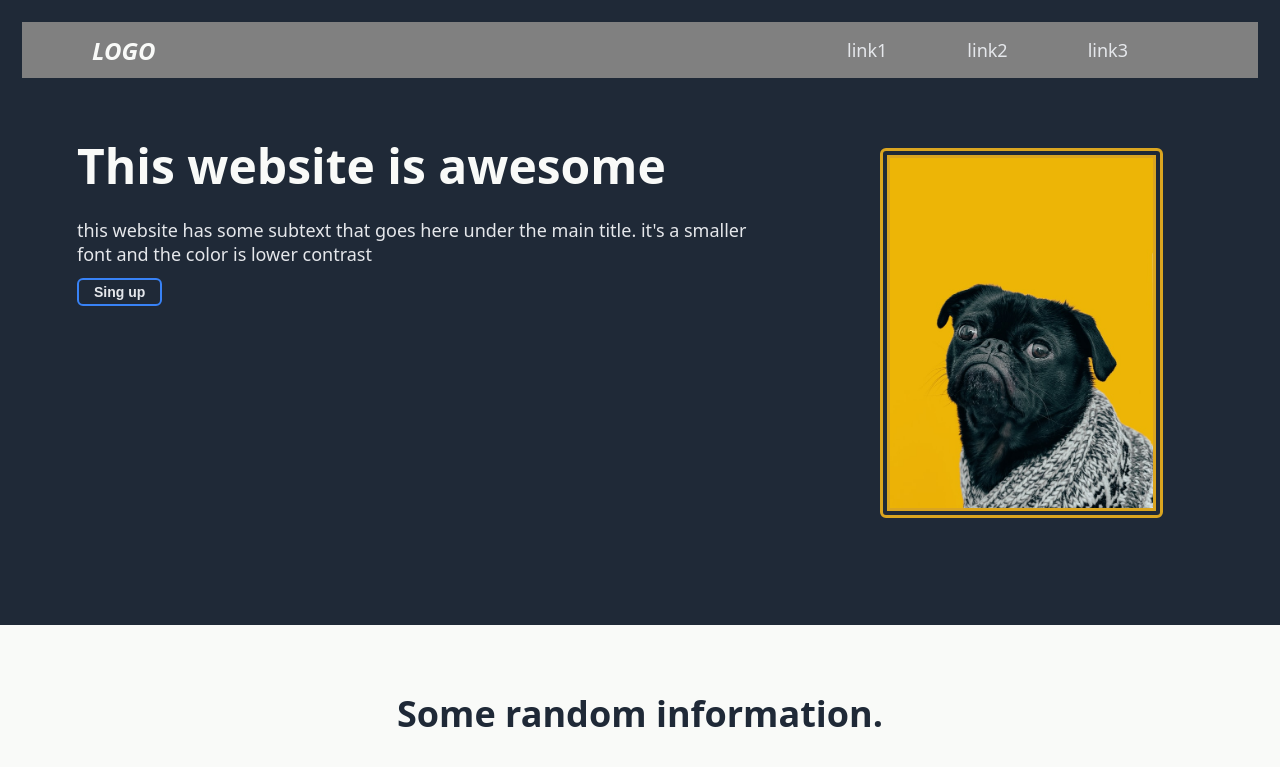
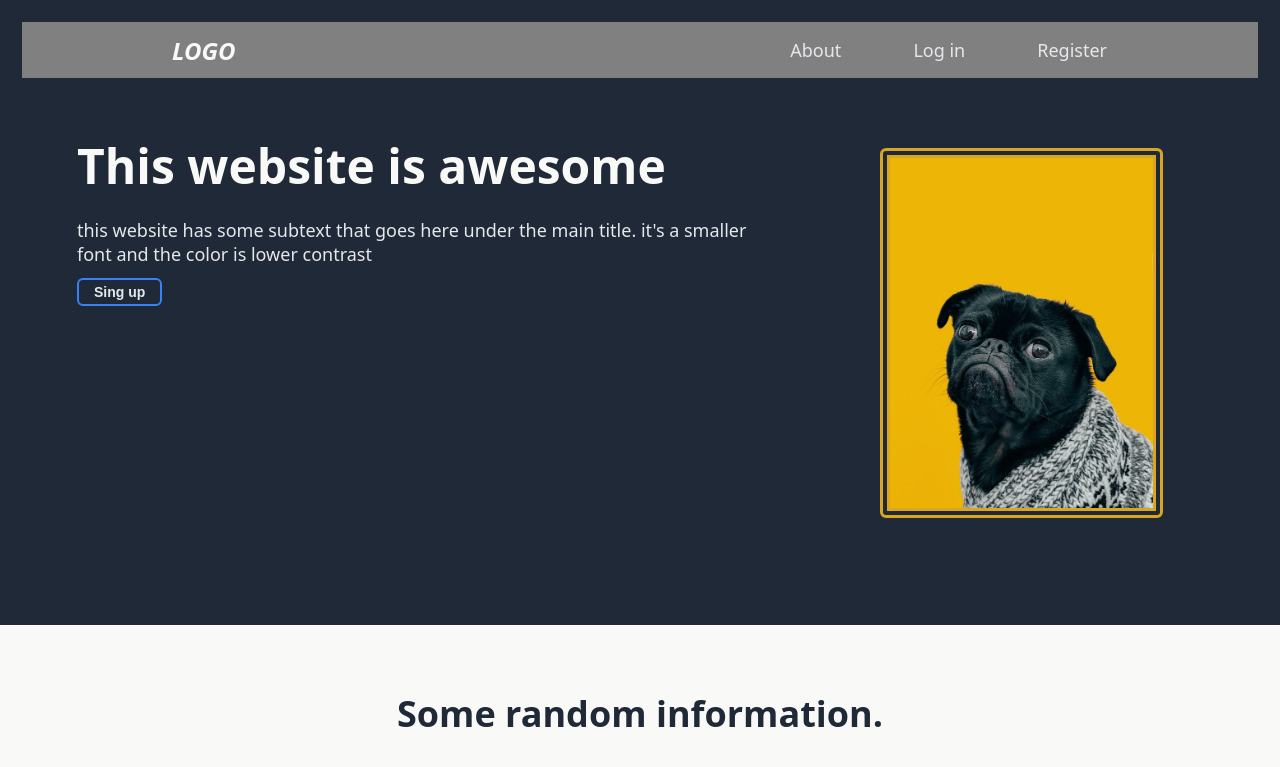
Before and after one commit to Nico-morales03/project-1, a plain HTML site: page index.html in a window 1280 px wide. Shown: the top 767 px of the page. Drawn offline with Linux system fonts and the light colour scheme.

Commit message:
index.html

```diff
--- a/index.html
+++ b/index.html
@@ -9,11 +9,13 @@
     <body>
         <div class="header">
             <div class="headerUp">
-                <div class="logo">LOGO</div>
-                <ul class="right">
-                    <li><a href="">link1</a></li>
-                    <li><a href="">link2</a></li>
-                    <li><a href="">link3</a></li>
+                <div class="left">
+                 <div class="logo">LOGO</div>
+                </div>
+                 <ul class="right">
+                    <li><a href="">About</a></li>
+                    <li><a href="">Log in</a></li>
+                    <li><a href="">Register</a></li>
                 </ul>
             </div>
             <div class="headerDown">
--- a/style/style.css
+++ b/style/style.css
@@ -17,7 +17,7 @@ body {
     display: flex;
     align-items: center;
     justify-content: space-between;
-    background-color: gray
+    background-color: gray;
 }
 
 .headerDown {
@@ -40,16 +40,24 @@ body {
 
 ul {
     display: flex;
-    gap: 80px;
     list-style: none;
-    margin-right: 130px;
+    gap: 70px;
+    margin-right: 150px;
 }
 
 a {
     text-decoration: none;
     color: #e5e7eb;
     font-size: 18px;
-    flex: 0%;
+    border: 1px solid transparent;
+}
+a:hover {
+    text-decoration-color: #3882f6;
+    color: #1f2937;
+    background-color: #e5e7eb;
+    border-radius: 6px;
+    border: 1px solid #1f2937;
+
 }
 
 .logo {
@@ -59,7 +67,7 @@ a {
     font-size: 24px;
     font-style: italic;
     font-weight: 900;
-    margin-left: 70px;
+    margin-left: 150px;
 }
 .main_title {
     font-size: 48px;
```
